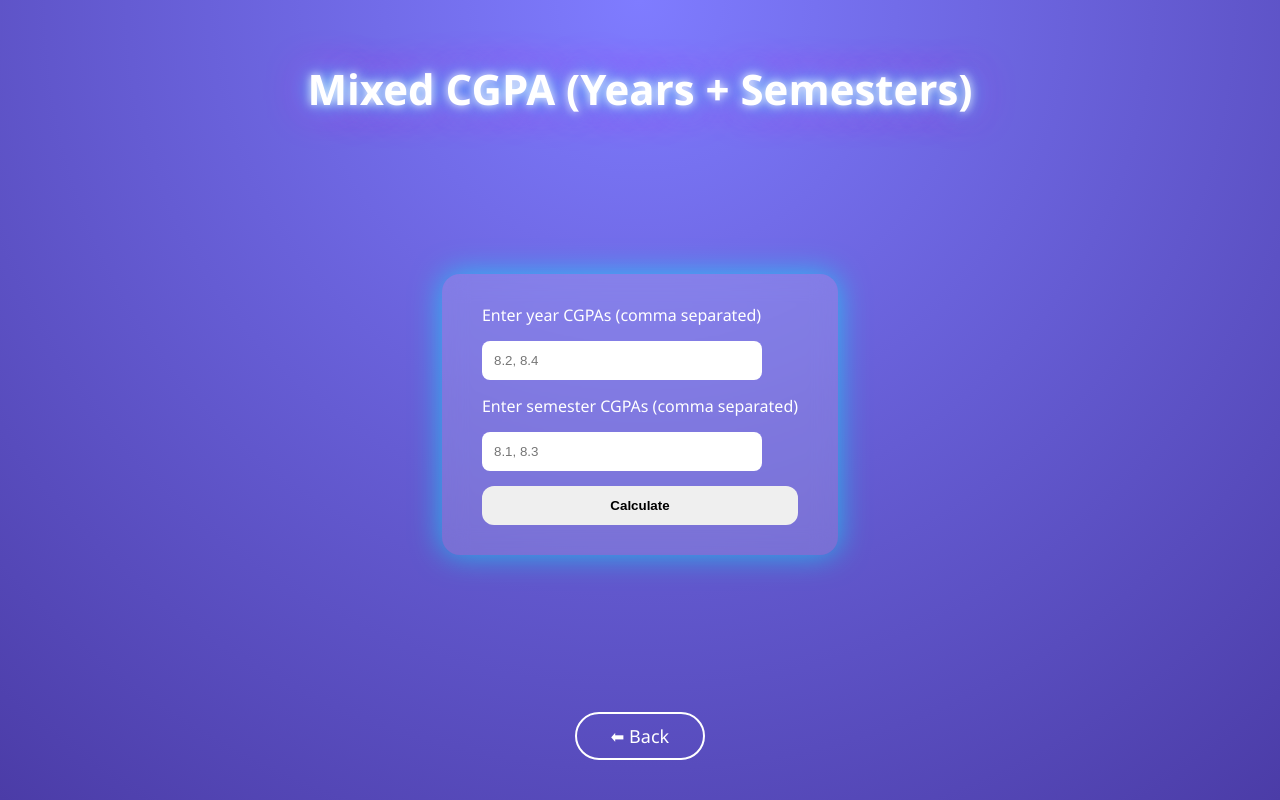
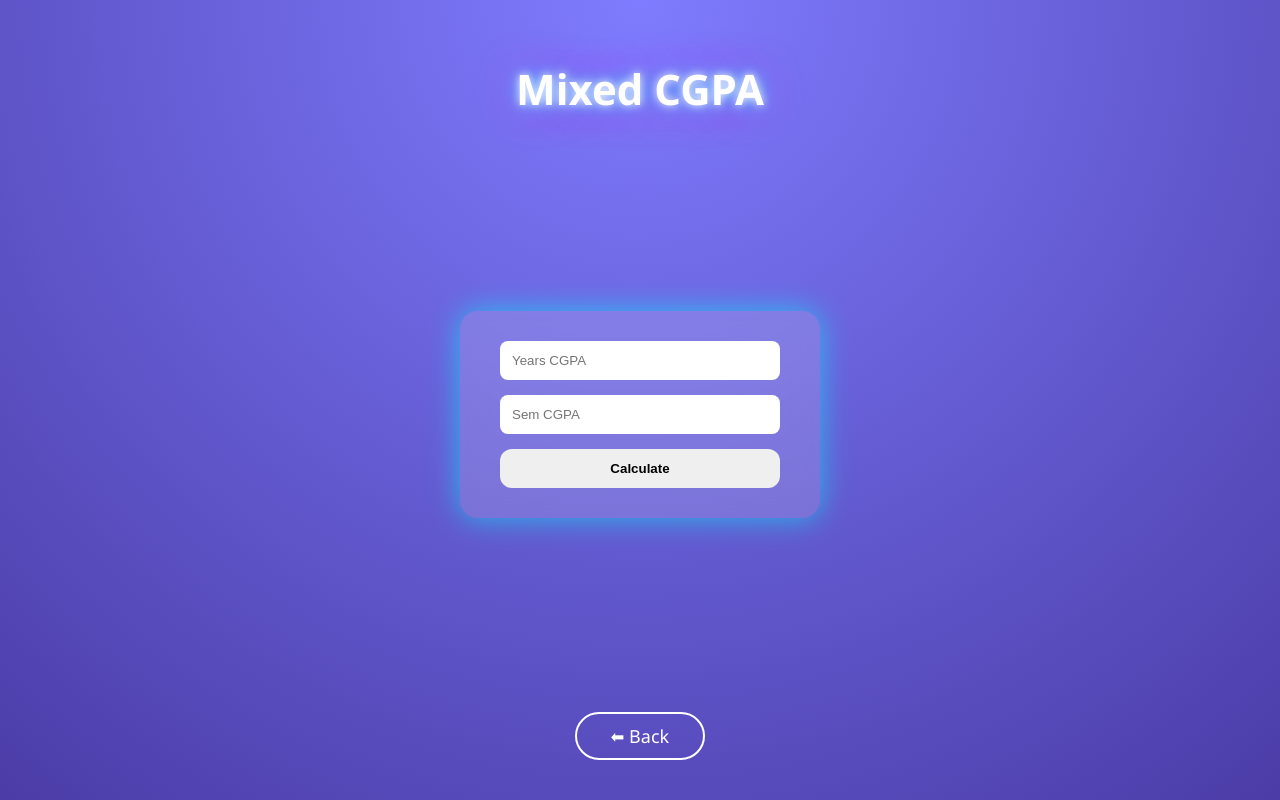
Before and after one commit to Jagan9080/cgpa_calculator, a Flask app: template templates/mixed_cgpa.html in a window 1280 px wide. Run offline with Flask 3, Linux system fonts and the light colour scheme; the template is opened without the code that fills it, so the values that code supplies are empty.

Commit message:
Refactor mixed CGPA HTML structure and inputs

```diff
--- a/templates/mixed_cgpa.html
+++ b/templates/mixed_cgpa.html
@@ -5,24 +5,20 @@
     <link rel="stylesheet" href="{{ url_for('static', filename='style.css') }}">
 </head>
 <body>
-
 <div class="feature-page">
-
-    <h2 class="feature-title">Mixed CGPA (Years + Semesters)</h2>
+    <h2 class="feature-title">Mixed CGPA</h2>
 
     <form method="post" class="feature-form">
-        <label>Enter year CGPAs (comma separated)</label>
-        <input type="text" name="years" placeholder="8.2, 8.4" required>
-
-        <label>Enter semester CGPAs (comma separated)</label>
-        <input type="text" name="sems" placeholder="8.1, 8.3" required>
-
-        <button type="submit">Calculate</button>
+        <input name="years" placeholder="Years CGPA" required>
+        <input name="sems" placeholder="Sem CGPA" required>
+        <button>Calculate</button>
     </form>
 
+    {% if avg %}
+    <div class="result">{{ avg }}</div>
+    {% endif %}
+
     <a href="/" class="back-btn">⬅ Back</a>
-
 </div>
-
 </body>
 </html>
```
